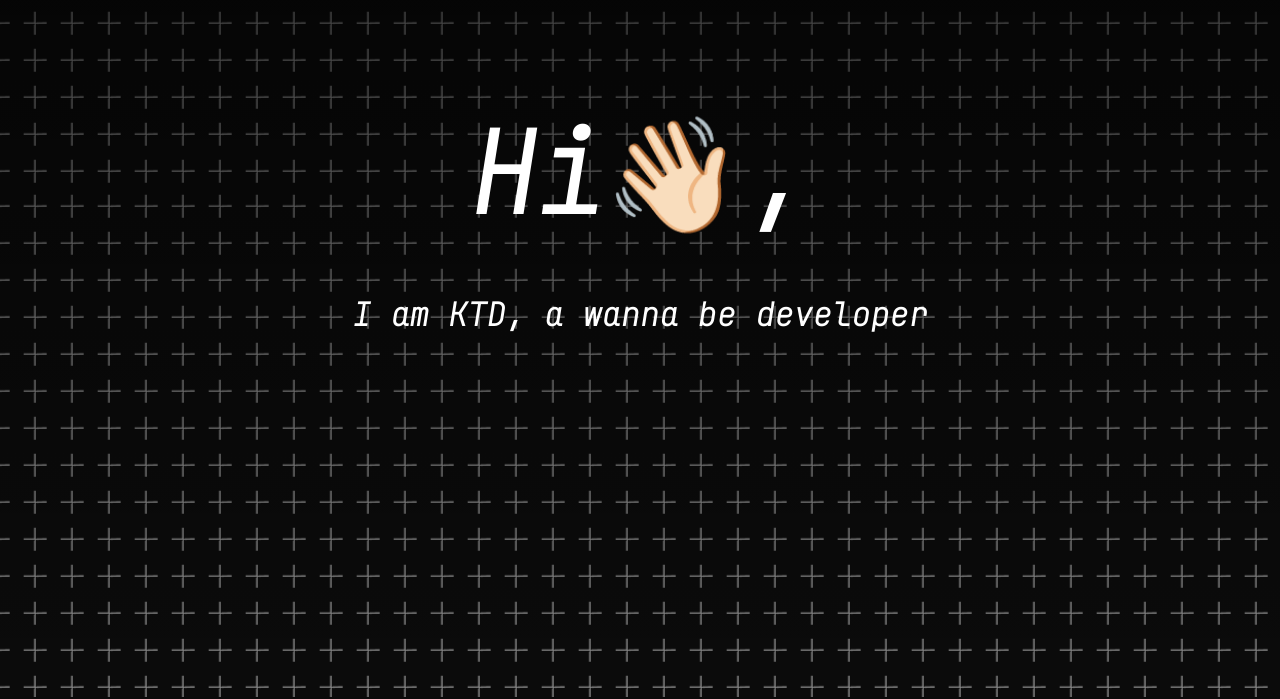
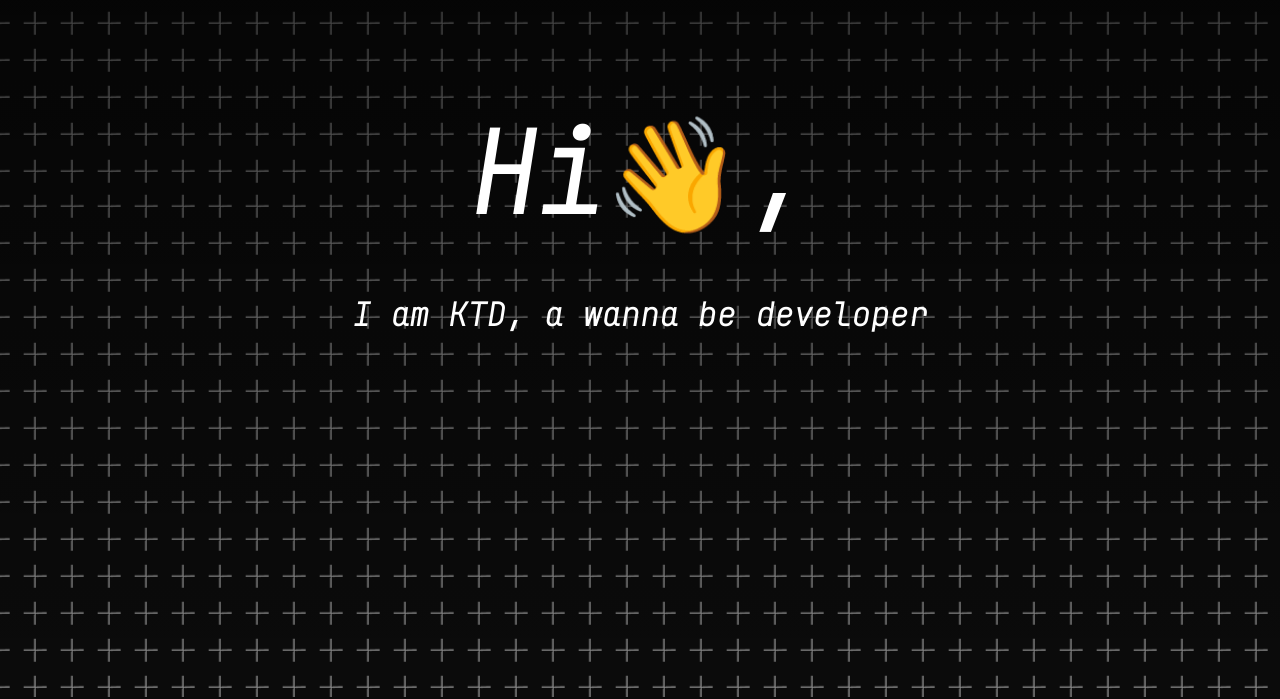
Before and after one commit to KTD-11/My-Portfolio, a plain HTML site: page index.html in a window 1280 px wide. Shown: the part 103-802 px from the top of the page. Drawn offline with Linux system fonts and the light colour scheme; no server answers.

Commit message:
Update index.html
updated formatting errors

```diff
--- a/index.html
+++ b/index.html
@@ -20,7 +20,7 @@
                 </nav>
 
                 <div class="welcome">
-                    <h1>Hi👋🏻,</h1>
+                    <h1>Hi👋,</h1>
                     <p>I am KTD, a wanna be developer</p>
                 </div>
             </header>
```
